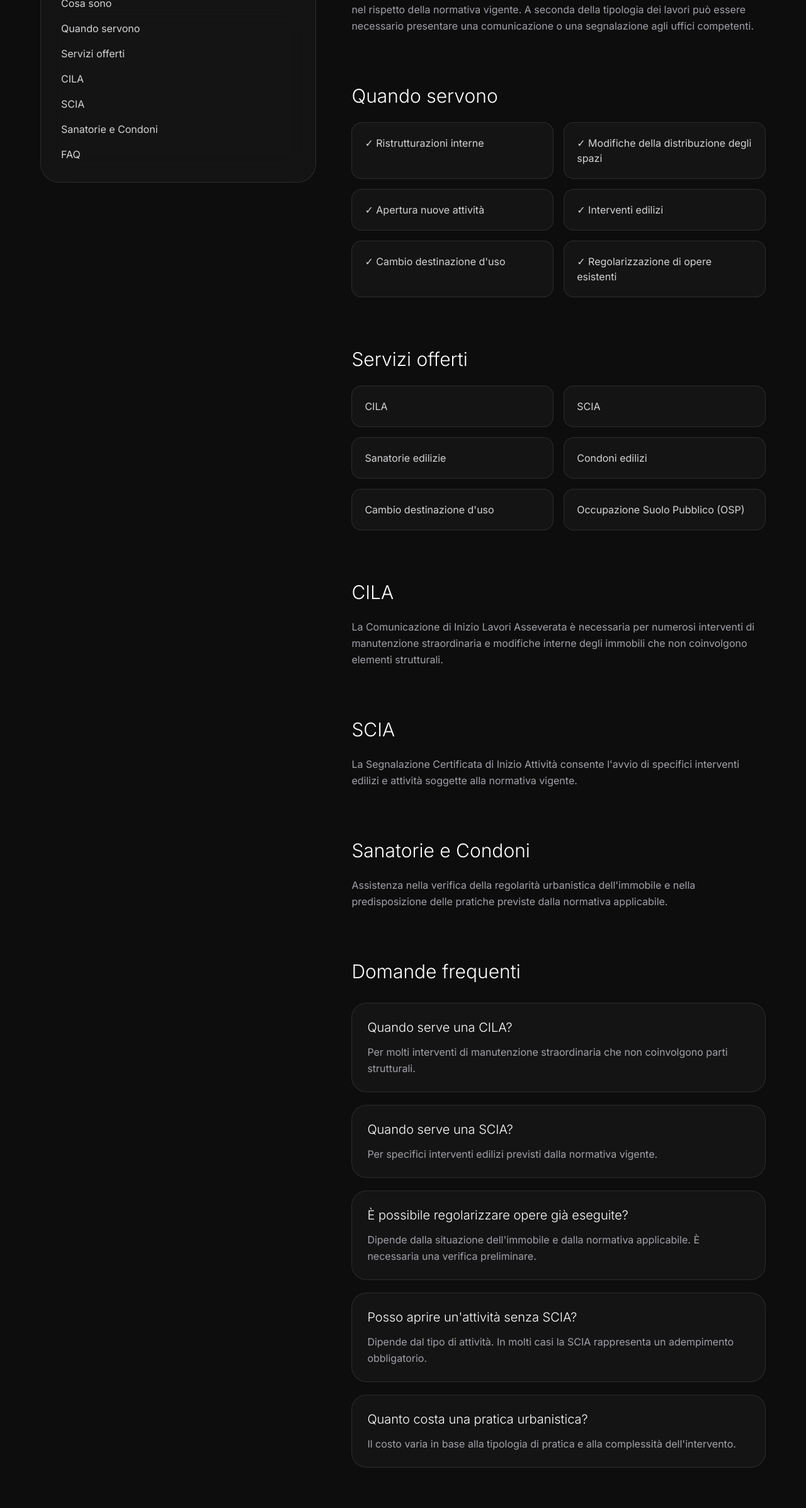
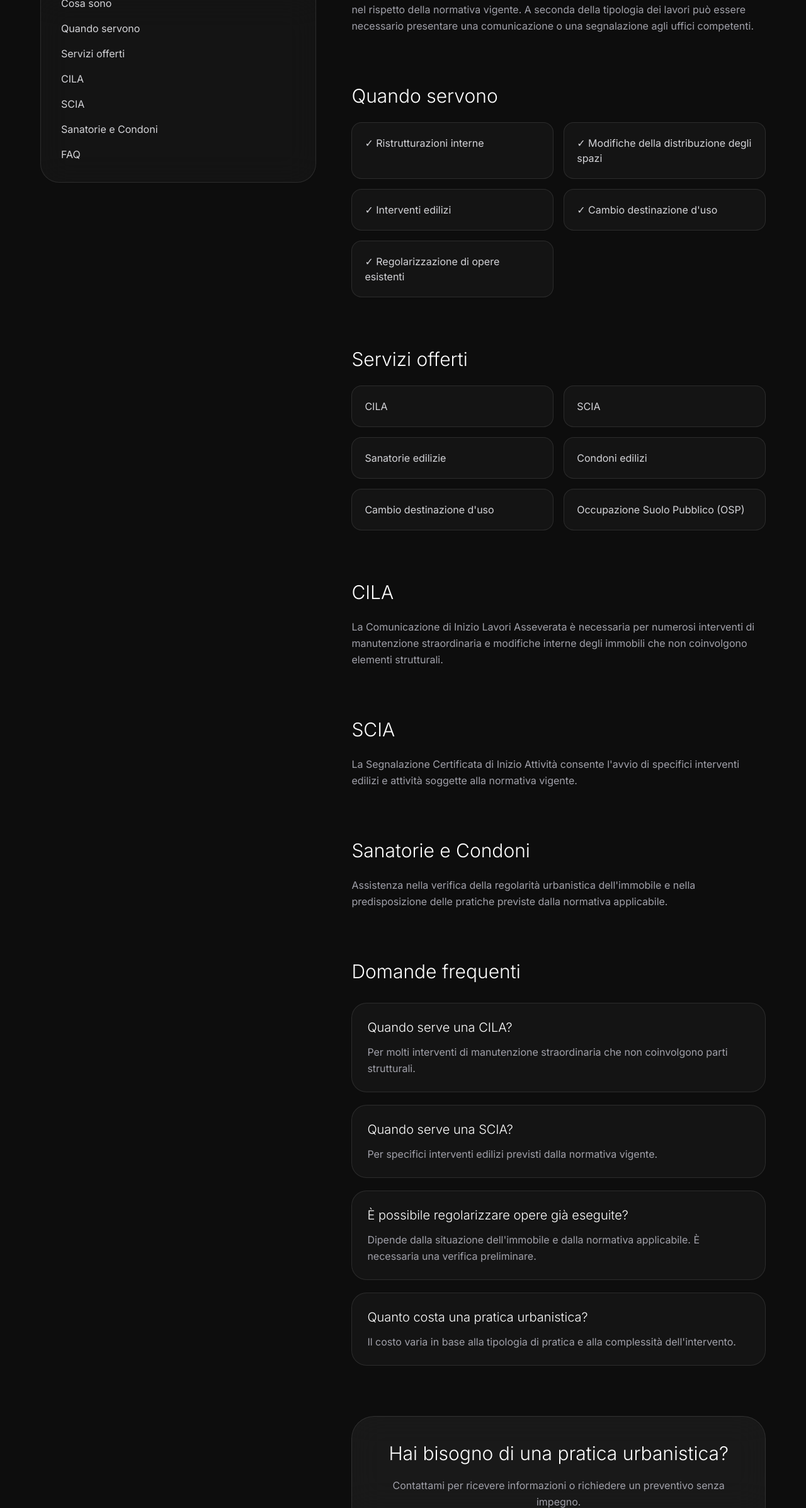
Before and after one commit to GeometraCarnevale/geometracarnevale-v2, a Next.js app: page /pratiche-urbanistiche in a window 1280 px wide. Shown: the part 739-3133 px from the top of the page at 63% size. Built offline with nearby package versions, Linux system fonts and the light colour scheme.

Commit message:
Update page.tsx

```diff
--- a/app/pratiche-urbanistiche/page.tsx
+++ b/app/pratiche-urbanistiche/page.tsx
@@ -120,7 +120,6 @@ export default function PraticheUrbanistichePage() {
                 {[
                   "Ristrutturazioni interne",
                   "Modifiche della distribuzione degli spazi",
-                  "Apertura nuove attività",
                   "Interventi edilizi",
                   "Cambio destinazione d'uso",
                   "Regolarizzazione di opere esistenti",
@@ -211,10 +210,6 @@ export default function PraticheUrbanistichePage() {
                     a: "Dipende dalla situazione dell'immobile e dalla normativa applicabile. È necessaria una verifica preliminare.",
                   },
                   {
-                    q: "Posso aprire un'attività senza SCIA?",
-                    a: "Dipende dal tipo di attività. In molti casi la SCIA rappresenta un adempimento obbligatorio.",
-                  },
-                  {
                     q: "Quanto costa una pratica urbanistica?",
                     a: "Il costo varia in base alla tipologia di pratica e alla complessità dell'intervento.",
                   },
```
